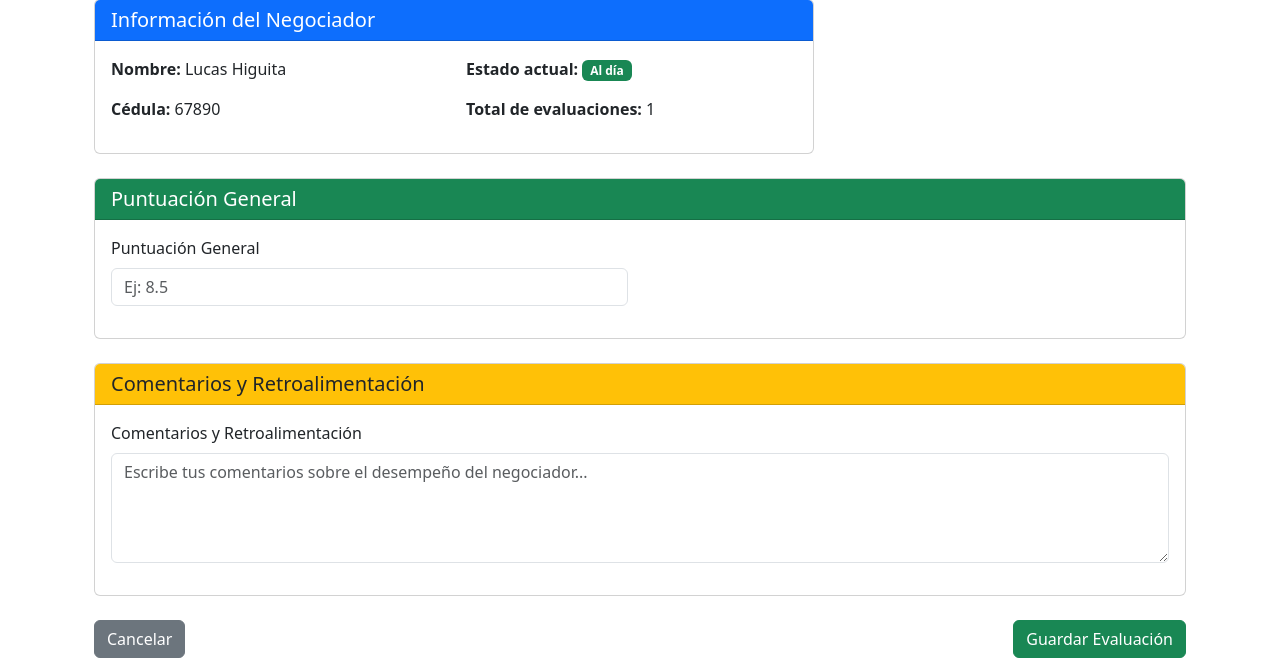
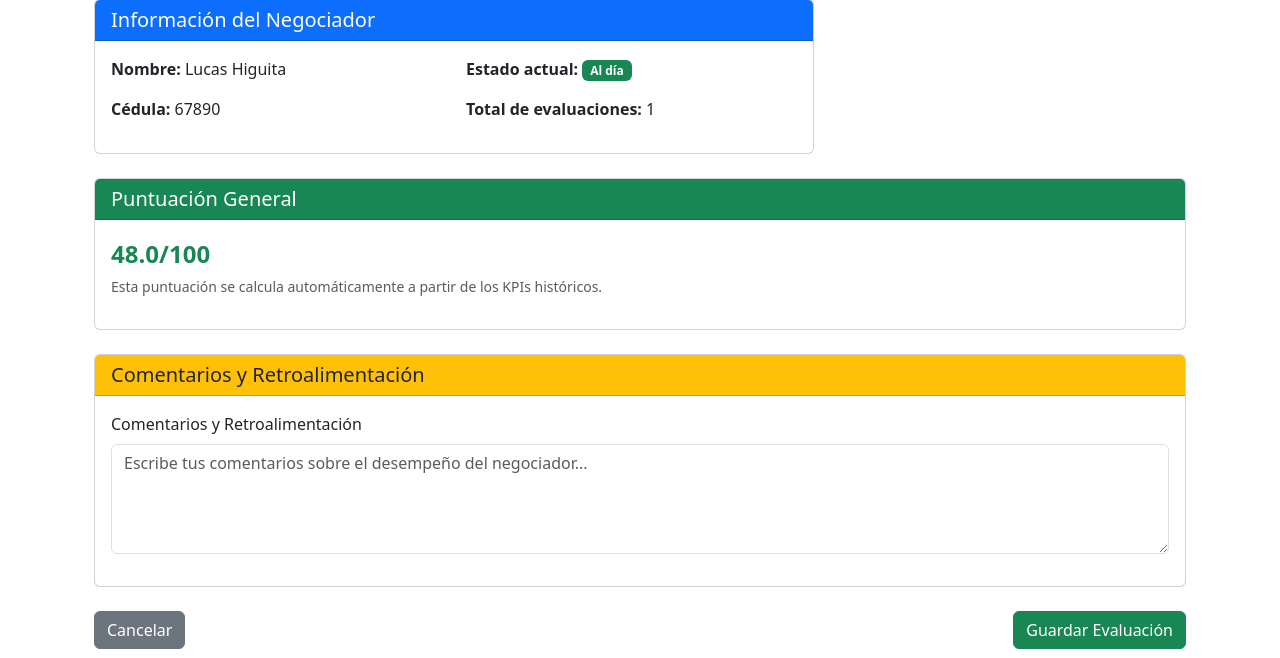
Before and after one commit to lhiguitab/Vision_Gerencial_360, a Django app: page /negotiator/67890/start-evaluation/ in a window 1280 px wide. Shown: the part 335-993 px from the top of the page. Run offline with Django 5.2, Linux system fonts and the light colour scheme; a user stored in the database is signed in; data comes from the database, SQL or seed files in the repository; both versions use the stored data as it was after the commit.

Commit message:
Show automatically calculated general score in evaluation form and remove manual input

```diff
--- a/accounts/forms.py
+++ b/accounts/forms.py
@@ -49,19 +49,8 @@ class CustomUserChangeForm(UserChangeForm):
 
 class EvaluationForm(forms.Form):
     """
-    Formulario para crear una nueva evaluación
+    Formulario para crear una nueva evaluación (solo feedback, la puntuación se calcula automáticamente)
     """
-    overall_score = forms.FloatField(
-        label='Puntuación General',
-        min_value=0.0,
-        max_value=10.0,
-        widget=forms.NumberInput(attrs={
-            'class': 'form-control',
-            'step': '0.1',
-            'placeholder': 'Ej: 8.5'
-        })
-    )
-
     feedback = forms.CharField(
         label='Comentarios y Retroalimentación',
         widget=forms.Textarea(attrs={
--- a/accounts/views.py
+++ b/accounts/views.py
@@ -82,10 +82,12 @@ def start_evaluation_view(request, cedula):
         if form.is_valid():
             # Crear la evaluación
             # Crear la evaluación
+            # Calcular la puntuación general automáticamente
+            overall_score = negotiator.calcular_puntuacion_hacer()
             evaluation = Evaluation.objects.create(
                 negotiator=negotiator,
                 evaluator=request.user,
-                overall_score=form.cleaned_data['overall_score'],
+                overall_score=overall_score if overall_score is not None else 0.0,
                 feedback=form.cleaned_data['feedback']
             )
 
--- a/templates/accounts/start_evaluation.html
+++ b/templates/accounts/start_evaluation.html
@@ -66,7 +66,8 @@
         <form method="post">
             {% csrf_token %}
 
-            <!-- Puntuación General -->
+
+            <!-- Puntuación General Calculada -->
             <div class="card mb-4">
                 <div class="card-header bg-success text-white">
                     <h5 class="mb-0">
@@ -78,16 +79,12 @@
                     <div class="row">
                         <div class="col-md-6">
                             <div class="mb-3">
-                                <label for="{{ form.overall_score.id_for_label }}" class="form-label">
-                                    {{ form.overall_score.label }}
-                                </label>
-                                {{ form.overall_score }}
-                                {% if form.overall_score.help_text %}
-                                    <div class="form-text">{{ form.overall_score.help_text }}</div>
-                                {% endif %}
-                                {% if form.overall_score.errors %}
-                                    <div class="text-danger">{{ form.overall_score.errors }}</div>
-                                {% endif %}
+                                <span class="fs-4 fw-bold text-success">
+                                    {% with puntuacion=negotiator.calcular_puntuacion_hacer %}
+                                        {{ puntuacion|floatformat:1 }}/100
+                                    {% endwith %}
+                                </span>
+                                <div class="form-text">Esta puntuación se calcula automáticamente a partir de los KPIs históricos.</div>
                             </div>
                         </div>
                     </div>
```
Also changed, not shown: db.sqlite3.
